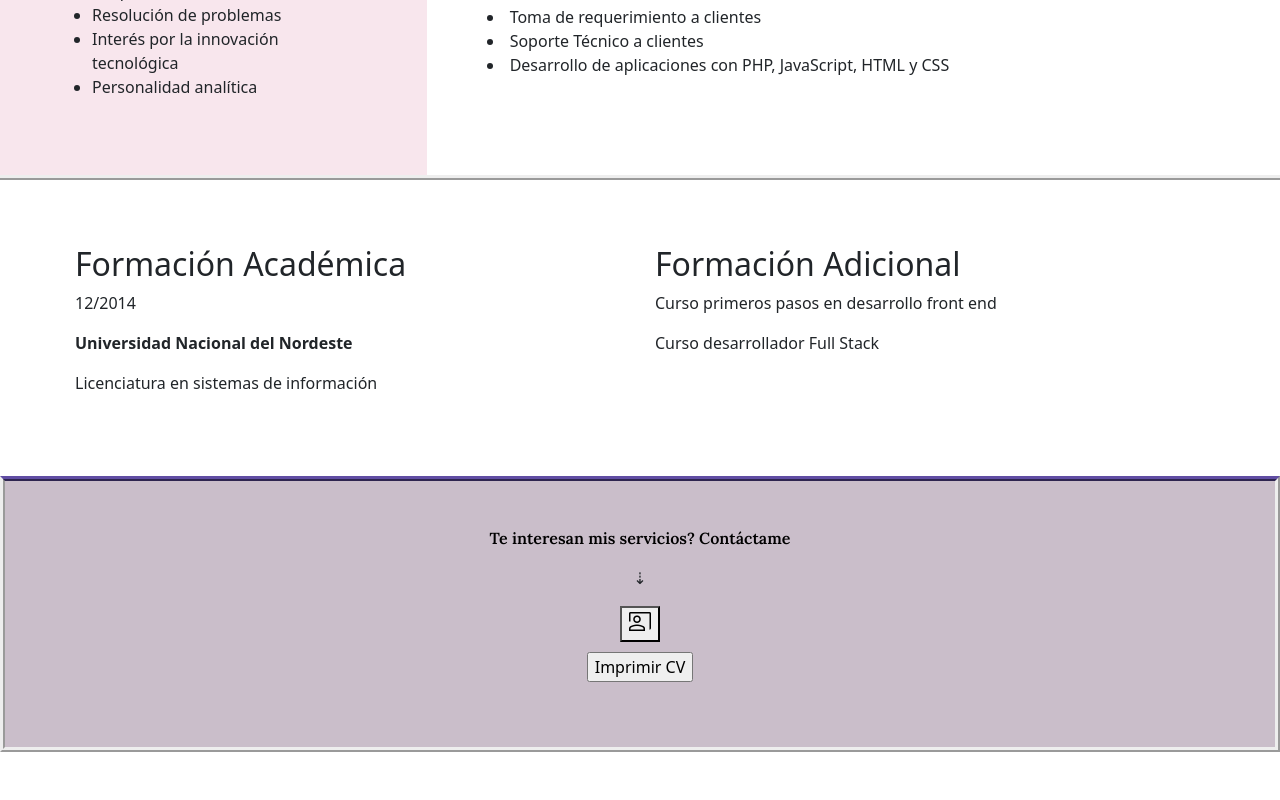
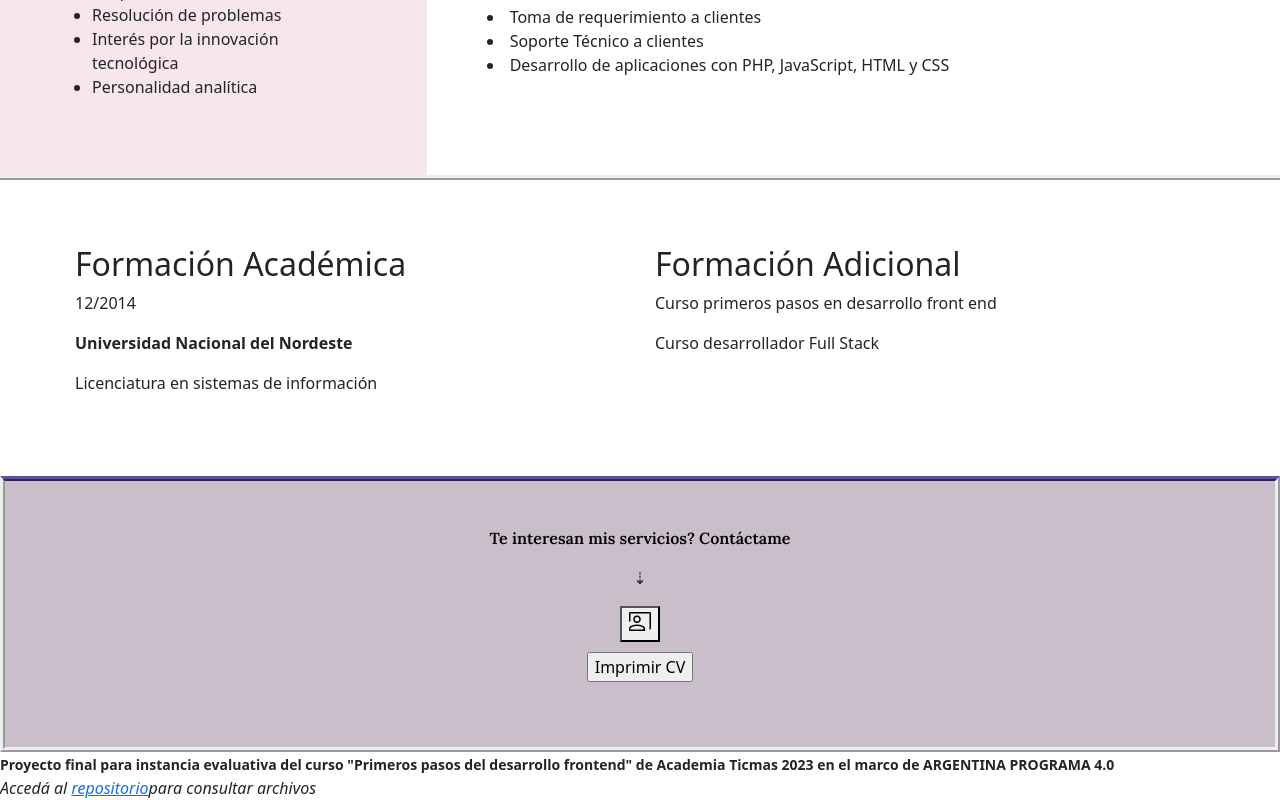
Before and after one commit to andrea-farinon93/CV-Primeros-pasos-del-desarrollo-frontend, a plain HTML site: page index.html in a window 1280 px wide. Shown: the part 903-1703 px from the top of the page. Before the commit the page ends 1655 px from the top, so only its background shows below. Drawn offline with nearby package versions, Linux system fonts and the light colour scheme; no server answers.

Commit message:
init commit
Acceso a repositorio

```diff
--- a/index.html
+++ b/index.html
@@ -290,7 +290,11 @@
 <button id="cancelar">Cancelar</button>
 </form>
 
-
+<div id="proyecto_final">
+<b><small>Proyecto final para instancia evaluativa del curso "Primeros pasos del desarrollo frontend" de Academia Ticmas 2023 en el marco de ARGENTINA PROGRAMA 4.0</small></b>
+<br>
+<i>Accedá al <a href="https://github.com/andrea-farinon93/andrea-farinon93.github.io">repositorio</a>para consultar archivos</i>
+</div>
 
     <script src="https://cdn.jsdelivr.net/npm/bootstrap@5.3.0-alpha1/dist/js/bootstrap.min.js" integrity="sha384-mQ93GR66B00ZXjt0YO5KlohRA5SY2XofN4zfuZxLkoj1gXtW8ANNCe9d5Y3eG5eD" crossorigin="anonymous"></script>
 </body>
```
